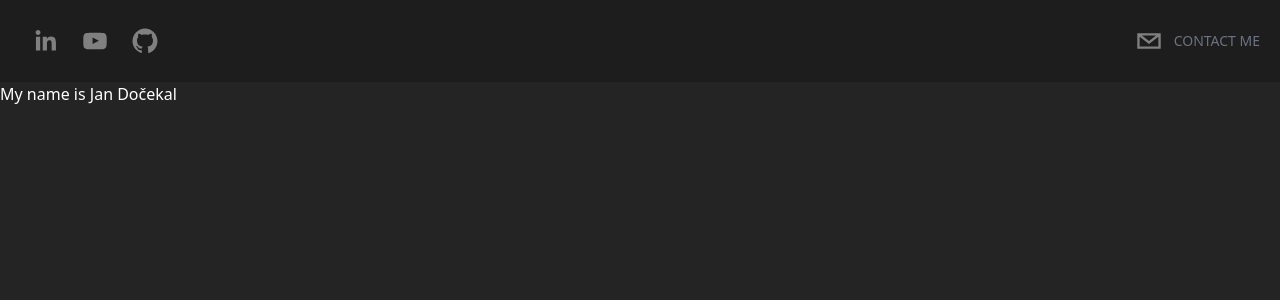
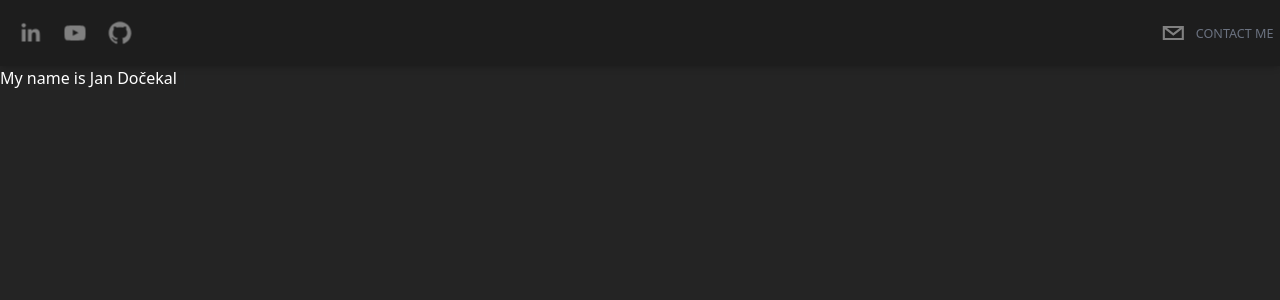
Before and after one commit to docekaja/docekaja.github.io, a Next.js app: page / in a window 1280 px wide. Shown: the top 300 px of the page. Built offline with nearby package versions, Linux system fonts and the light colour scheme.

Commit message:
Improved Header section

```diff
--- a/components/Header.tsx
+++ b/components/Header.tsx
@@ -5,10 +5,11 @@ type Props = {};
 
 export default function Header({}: Props) {
   return (
-    <header className="sticky top-0 flex flex-row justify-between max-w-7xl mx-auto z-20 xl:items-center px-5 py-4 bg-[rgb(29,29,29)]">
+    <header className="sticky top-0 z-20 py-2 bg-[rgb(29,29,29)] shadow-md">
+      <div className="flex flex-row justify-between container mx-auto">
         <motion.div
           initial={{ x: -500, opacity: 0, scale: 0.3 }}
-        animate={{ x: 0, opacity: 1, scale: 1 }}
+          animate={{ x: 0, opacity: 1, scale: 0.9 }}
           transition={{ duration: 1.3 }}
           className="flex flex-row items-center"
         >
@@ -30,7 +31,7 @@ export default function Header({}: Props) {
         </motion.div>
         <motion.div
           initial={{ x: 500, opacity: 0, scale: 0.3 }}
-        animate={{ x: 0, opacity: 1, scale: 1 }}
+          animate={{ x: 0, opacity: 1, scale: 0.9 }}
           transition={{ duration: 1.3 }}
           className="flex flex-row items-center cursor-pointer"
         >
@@ -39,6 +40,7 @@ export default function Header({}: Props) {
             Contact me
           </p>
         </motion.div>
+      </div>
     </header>
   );
 }
--- a/pages/index.tsx
+++ b/pages/index.tsx
@@ -4,7 +4,7 @@ import Head from 'next/head';
 
 export default function Home() {
   return (
-    <div className="bg-[rgb(36,36,36)] text-white h-screen container my-auto">
+    <div className="bg-[rgb(36,36,36)] text-white h-screen">
       <Head>
         <title>Jan Dočekal - personal portfolio</title>
       </Head>
```
Lines whose indentation alone changed are shown as unchanged.
